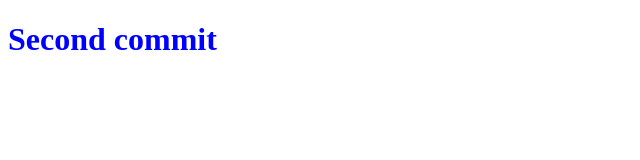
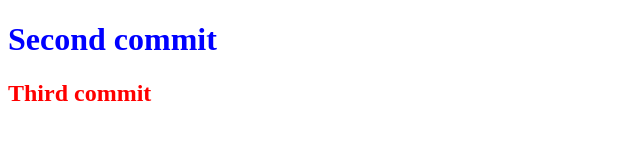
Before and after one commit to idkpoon/html-test, a plain HTML site: page index.html in a window 1280 px wide. Shown: the whole page, without its empty margins (0-640 px from the left). Drawn offline with Linux system fonts and the light colour scheme.

Commit message:
third commit

```diff
--- a/index.html
+++ b/index.html
@@ -8,5 +8,11 @@
 
 	<h1 style="color: blue">Second commit</h1>
 
+	<h2 style="color: red">Third commit</h2>
+
+
+
+
+
 </body>
 </html>
```
